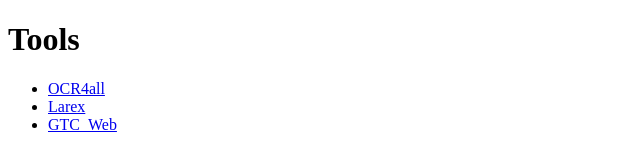
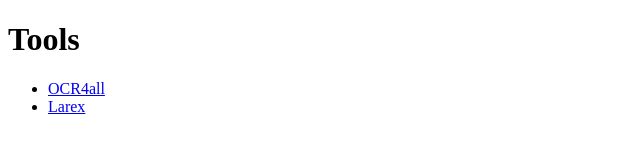
Before and after one commit to OCR4all/docker_image, a plain HTML site: page index.html in a window 1280 px wide. Shown: the full height of the page, 0-640 px from the left. Drawn offline with Linux system fonts and the light colour scheme.

Commit message:
Remove GTC/GTP

```diff
--- a/index.html
+++ b/index.html
@@ -9,7 +9,6 @@
 <ul>
     <li><a href="/OCR4all_Web">OCR4all</a></li>
     <li><a href="/Larex">Larex</a></li>
-    <li><a href="/GTC_Web">GTC_Web</a></li>
 </ul>
 </body>
 </html>
```
Also changed, not shown: 1 other file.
